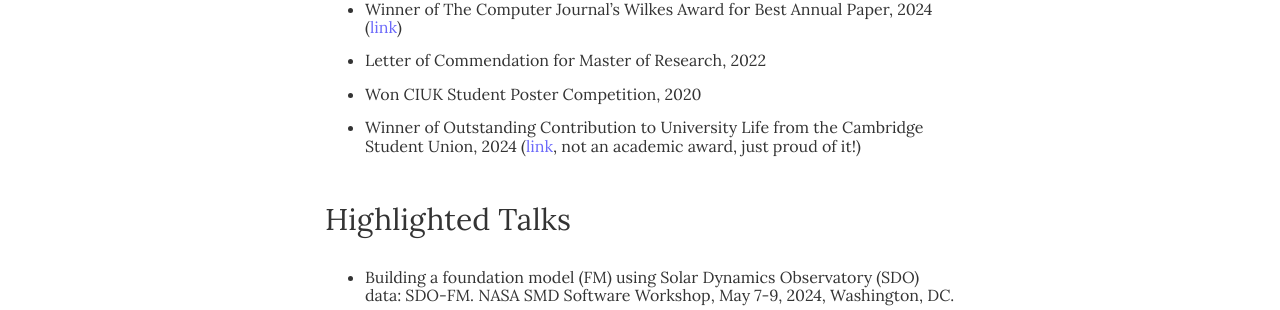
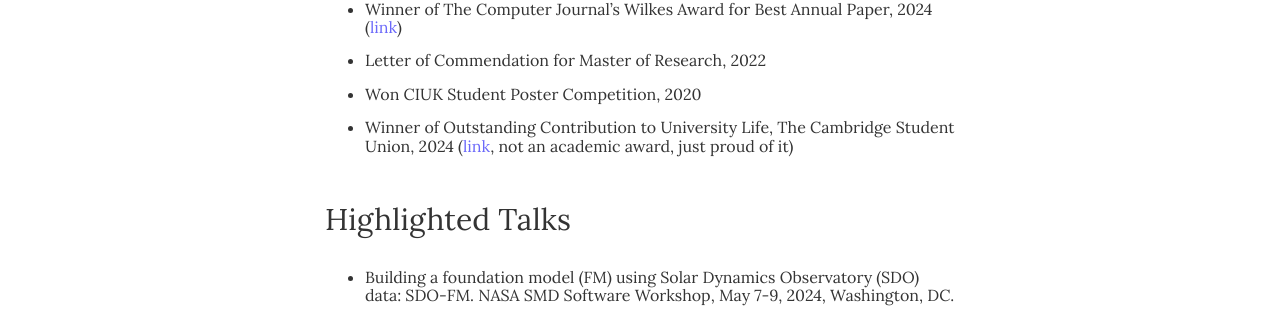
Before and after one commit to dead-water/dead-water.github.io, a Jekyll site: the page built from _pages/publications.md, in a window 1280 px wide. Shown: the part 696-1006 px from the top of the page. Built offline with Jekyll 4.4.1, drawn with Linux system fonts in a browser that asks for light colours.

Commit message:
Update publications.md

```diff
--- a/_pages/publications.md
+++ b/_pages/publications.md
@@ -13,7 +13,7 @@ permalink: /publications/
 - Winner of The Computer Journal's Wilkes Award for Best Annual Paper, 2024 ([link](https://academic.oup.com/comjnl/pages/Wilkes_award?login=false))
 - Letter of Commendation for Master of Research, 2022
 - Won CIUK Student Poster Competition, 2020
-- Winner of Outstanding Contribution to University Life from the Cambridge Student Union, 2024 ([link](https://www.cambridgesu.co.uk/news/article/cambridgesu/Cambridge-Students-Awards/), not an academic award, just proud of it!)
+- Winner of Outstanding Contribution to University Life, The Cambridge Student Union, 2024 ([link](https://www.cambridgesu.co.uk/news/article/cambridgesu/Cambridge-Students-Awards/), not an academic award, just proud of it)
 
 ## Highlighted Talks
 
```
